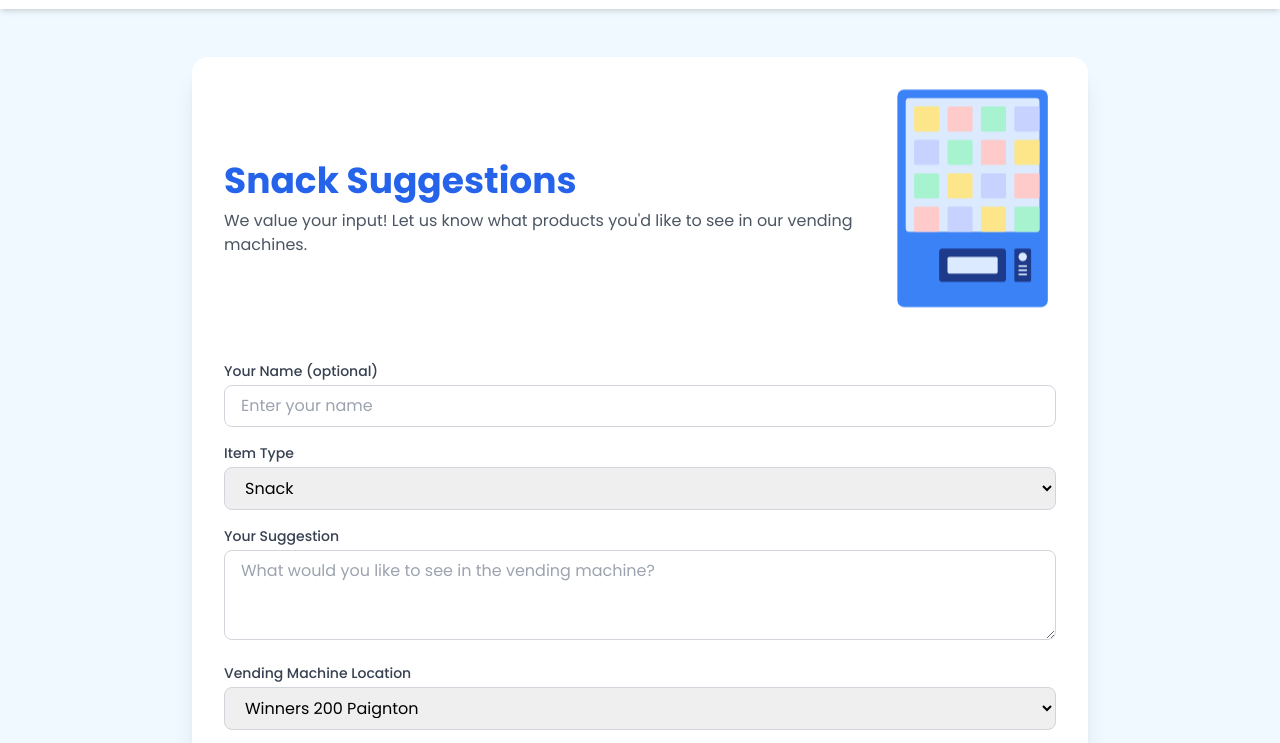
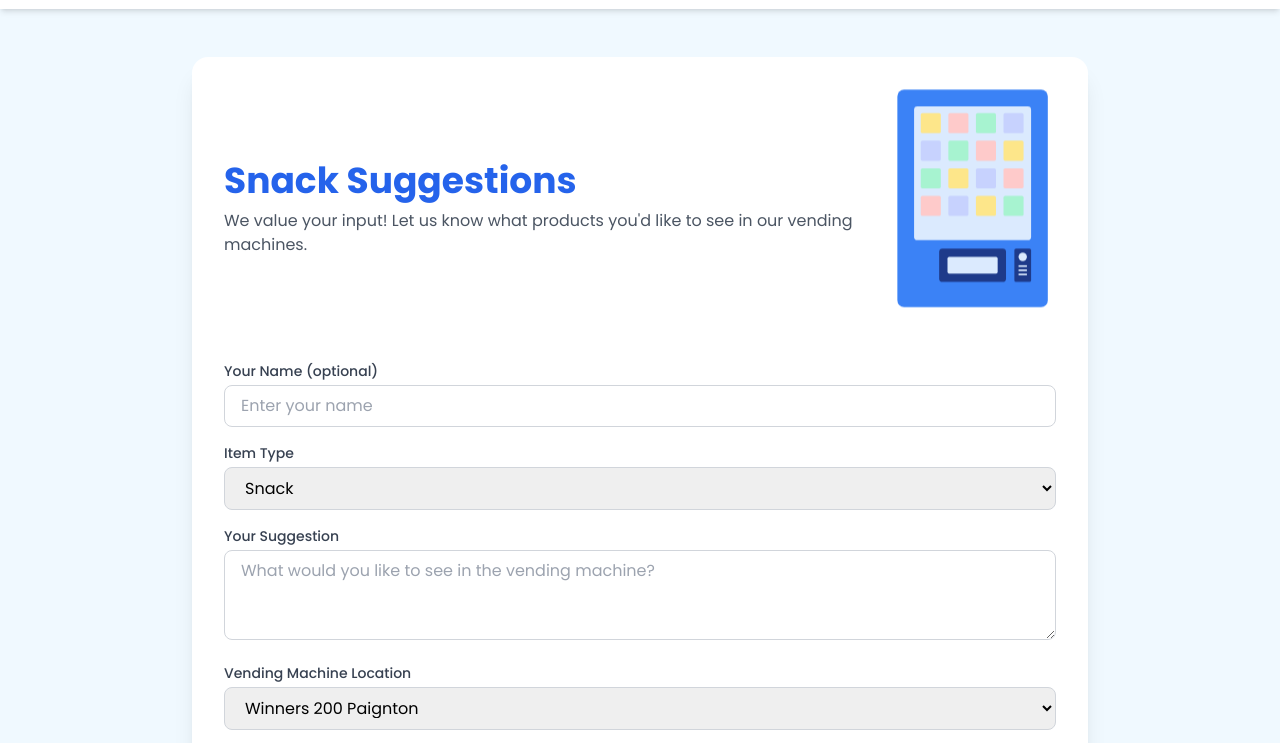
Before and after one commit to joshskeet/poc-vend-website, a plain HTML site: page suggestions.html in a window 1280 px wide. Shown: the part 47-790 px from the top of the page. Drawn offline with nearby package versions, Linux system fonts and the light colour scheme.

Commit message:
Update suggestions.html

```diff
--- a/suggestions.html
+++ b/suggestions.html
@@ -51,28 +51,34 @@
                             <div class="vending-machine floating">
                                 <svg viewBox="0 0 200 280" fill="none" xmlns="http://www.w3.org/2000/svg">
     <rect x="10" y="10" width="180" height="260" rx="8" fill="#3B82F6" />
-                                    <rect x="20" y="20" width="160" height="160" rx="4" fill="#DBEAFE" />
+    <rect x="30" y="30" width="140" height="160" rx="4" fill="#DBEAFE" />
 
-                                    <!-- Vending items -->
-                                    <rect x="30" y="30" width="30" height="30" rx="2" fill="#FDE68A" />
-                                    <rect x="70" y="30" width="30" height="30" rx="2" fill="#FECACA" />
-                                    <rect x="110" y="30" width="30" height="30" rx="2" fill="#A7F3D0" />
-                                    <rect x="150" y="30" width="30" height="30" rx="2" fill="#C7D2FE" />
+    <!-- Grid: 4x4, box size 21, spacing 12px, top/left padding = 10 -->
+    <!-- X positions: 40, 73, 106, 139 -->
+    <!-- Y positions: 40, 73, 106, 139 -->
+    <!-- Row 1 -->
+    <rect x="38" y="38" width="24" height="24" rx="2" fill="#FDE68A" />
+    <rect x="71" y="38" width="24" height="24" rx="2" fill="#FECACA" />
+    <rect x="104" y="38" width="24" height="24" rx="2" fill="#A7F3D0" />
+    <rect x="137" y="38" width="24" height="24" rx="2" fill="#C7D2FE" />
 
-                                    <rect x="30" y="70" width="30" height="30" rx="2" fill="#C7D2FE" />
-                                    <rect x="70" y="70" width="30" height="30" rx="2" fill="#A7F3D0" />
-                                    <rect x="110" y="70" width="30" height="30" rx="2" fill="#FECACA" />
-                                    <rect x="150" y="70" width="30" height="30" rx="2" fill="#FDE68A" />
+    <!-- Row 2 -->
+    <rect x="38" y="71" width="24" height="24" rx="2" fill="#C7D2FE" />
+    <rect x="71" y="71" width="24" height="24" rx="2" fill="#A7F3D0" />
+    <rect x="104" y="71" width="24" height="24" rx="2" fill="#FECACA" />
+    <rect x="137" y="71" width="24" height="24" rx="2" fill="#FDE68A" />
 
-                                    <rect x="30" y="110" width="30" height="30" rx="2" fill="#A7F3D0" />
-                                    <rect x="70" y="110" width="30" height="30" rx="2" fill="#FDE68A" />
-                                    <rect x="110" y="110" width="30" height="30" rx="2" fill="#C7D2FE" />
-                                    <rect x="150" y="110" width="30" height="30" rx="2" fill="#FECACA" />
+    <!-- Row 3 -->
+    <rect x="38" y="104" width="24" height="24" rx="2" fill="#A7F3D0" />
+    <rect x="71" y="104" width="24" height="24" rx="2" fill="#FDE68A" />
+    <rect x="104" y="104" width="24" height="24" rx="2" fill="#C7D2FE" />
+    <rect x="137" y="104" width="24" height="24" rx="2" fill="#FECACA" />
 
-                                    <rect x="30" y="150" width="30" height="30" rx="2" fill="#FECACA" />
-                                    <rect x="70" y="150" width="30" height="30" rx="2" fill="#C7D2FE" />
-                                    <rect x="110" y="150" width="30" height="30" rx="2" fill="#FDE68A" />
-                                    <rect x="150" y="150" width="30" height="30" rx="2" fill="#A7F3D0" />
+    <!-- Row 4 -->
+    <rect x="38" y="137" width="24" height="24" rx="2" fill="#FECACA" />
+    <rect x="71" y="137" width="24" height="24" rx="2" fill="#C7D2FE" />
+    <rect x="104" y="137" width="24" height="24" rx="2" fill="#FDE68A" />
+    <rect x="137" y="137" width="24" height="24" rx="2" fill="#A7F3D0" />
 
     <!-- Dispenser -->
     <rect x="60" y="200" width="80" height="40" rx="4" fill="#1E3A8A" />
```
Lines whose indentation alone changed are shown as unchanged.
